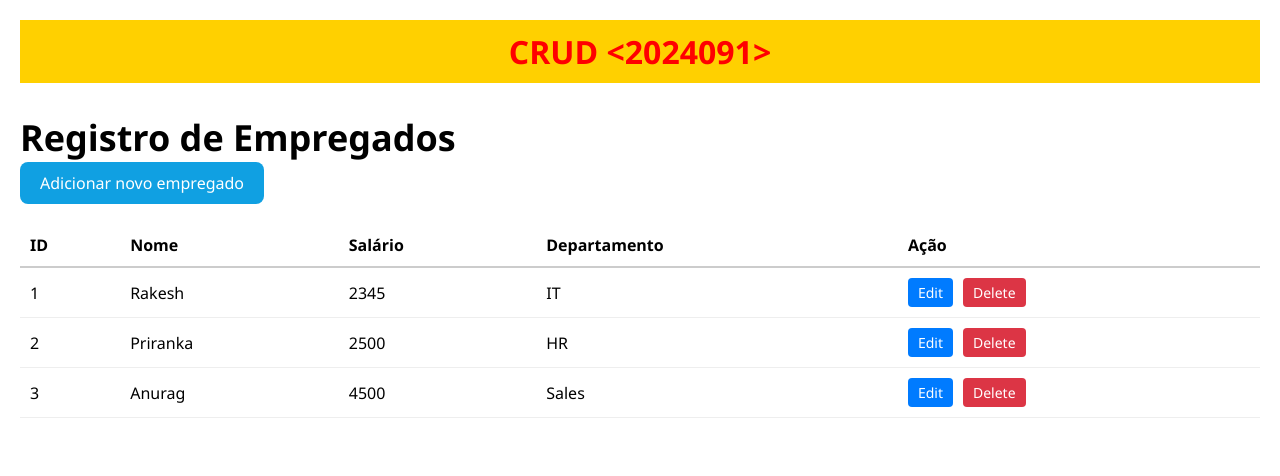
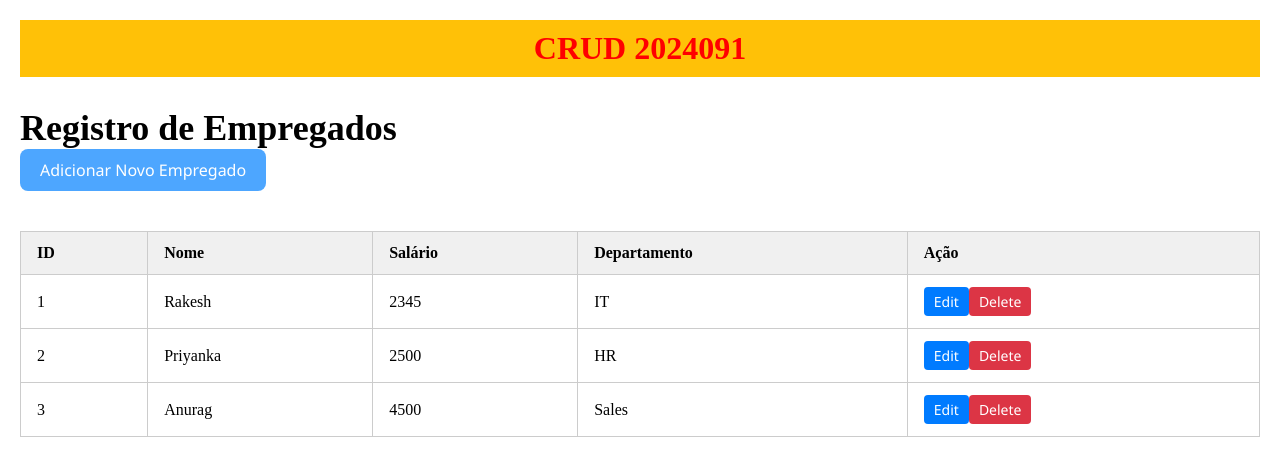
Before and after one commit to Alezudor/crud-new, a React (Vite) app: page / in a window 1280 px wide. Shown: the top 476 px of the page. Built offline with nearby package versions, Linux system fonts and the light colour scheme.

Commit message:
atualizado

```diff
--- a/src/Components/Button/styles.css
+++ b/src/Components/Button/styles.css
@@ -4,28 +4,33 @@
   cursor: pointer;
   color: white;
   font-family: "Segoe UI", sans-serif;
-    transition: transform 0.3s ease-in-out, background-color 0.3s ease-in-out;
+  transition: transform 0.4s ease-in-out, background-color 0.3s ease-in-out;
 }
 
 .button:hover {
-    transform: scale(1.20);
+  transform: scale(1.05);
 }
 
 .default {
-    background-color: #10a0e2;
+  background-color: #4da6ff;
   padding: 10px 20px;
   border-radius: 8px;
   margin-bottom: 20px;
 }
-  .default:hover{
-    background-color: rgb(88, 102, 97);
+
+.default:hover {
+  background-color: #3399ff;
 }
+
 .edit {
   background-color: #007bff;
   padding: 5px 10px;
   border-radius: 4px;
   font-size: 14px;
-    margin-right: 10px;
+}
+
+.edit:hover {
+  background-color: #0069d9;
 }
 
 .delete {
@@ -34,3 +39,7 @@
   border-radius: 4px;
   font-size: 14px;
 }
+
+.delete:hover {
+  background-color: #c82333;
+}
--- a/src/pages/Home/index.jsx
+++ b/src/pages/Home/index.jsx
@@ -4,7 +4,7 @@ import Button from "../../Components/Button";
 
 const empregados = [
   { id: 1, nome: "Rakesh", salario: 2345, departamento: "IT" },
-  { id: 2, nome: "Priranka", salario: 2500, departamento: "HR" },
+  { id: 2, nome: "Priyanka", salario: 2500, departamento: "HR" },
   { id: 3, nome: "Anurag", salario: 4500, departamento: "Sales" },
 ];
 
@@ -16,15 +16,16 @@ export default function Home() {
   return (
     <div className="container">
       <div className="header">
-        <h1>CRUD &lt;2024091&gt;</h1>
+        <h1>CRUD 2024091</h1>
       </div>
 
       <h2 className="titulo">Registro de Empregados</h2>
 
       <Button onClick={handleAdd} variant="default">
-        Adicionar novo empregado
+        Adicionar Novo Empregado
       </Button>
 
+      <div className="tabela-container">
         <table className="tabela">
           <thead>
             <tr>
@@ -55,5 +56,6 @@ export default function Home() {
           </tbody>
         </table>
       </div>
+    </div>
   );
 }
--- a/src/pages/Home/styles.css
+++ b/src/pages/Home/styles.css
@@ -1,16 +1,15 @@
 .container {
-    font-family: "Segoe UI", sans-serif;
   padding: 20px;
 }
 
 .header {
-    background-color: #ffd000;
+  background-color: #ffc107;
   padding: 10px;
   text-align: center;
 }
 
 .header h1 {
-    color: rgb(255, 0, 0);
+  color: red;
   margin: 0;
 }
 
@@ -18,20 +17,36 @@
   font-size: 36px;
   margin-top: 30px;
 }
+.titulo h2{
+  font-family: Arial, Helvetica, sans-serif;
+}
+
+.tabela-container {
+  width: 100%;
+  overflow-x: auto;
+  margin-top: 20px;
+}
 
 .tabela {
   width: 100%;
   border-collapse: collapse;
   font-size: 16px;
+  min-width: 700px;
+  box-shadow: 0 2px 8px rgba(0, 0, 0, 0.05);
+  border: 1px solid #ccc;
+}
+
+.tabela th,
+.tabela td {
+  border: 1px solid #ccc;
+  padding: 12px 16px;
+  text-align: left;
 }
 
 .tabela th {
-    border-bottom: 2px solid #ccc;
-    text-align: left;
-    padding: 10px;
+  background-color: #f0f0f0;
 }
 
 .tabela td {
-    padding: 10px;
-    border-bottom: 1px solid #eee;
+  background-color: #ffffff;
 }
```
Lines whose indentation alone changed are shown as unchanged.
